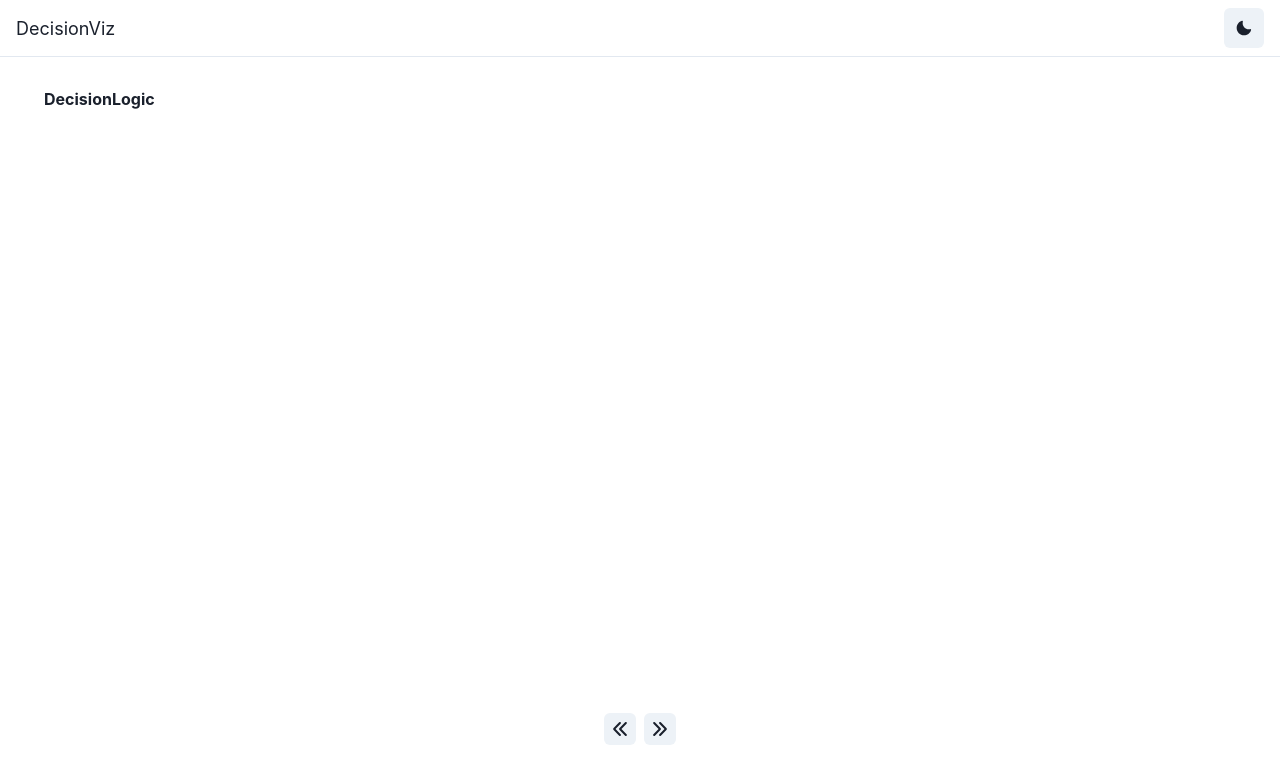
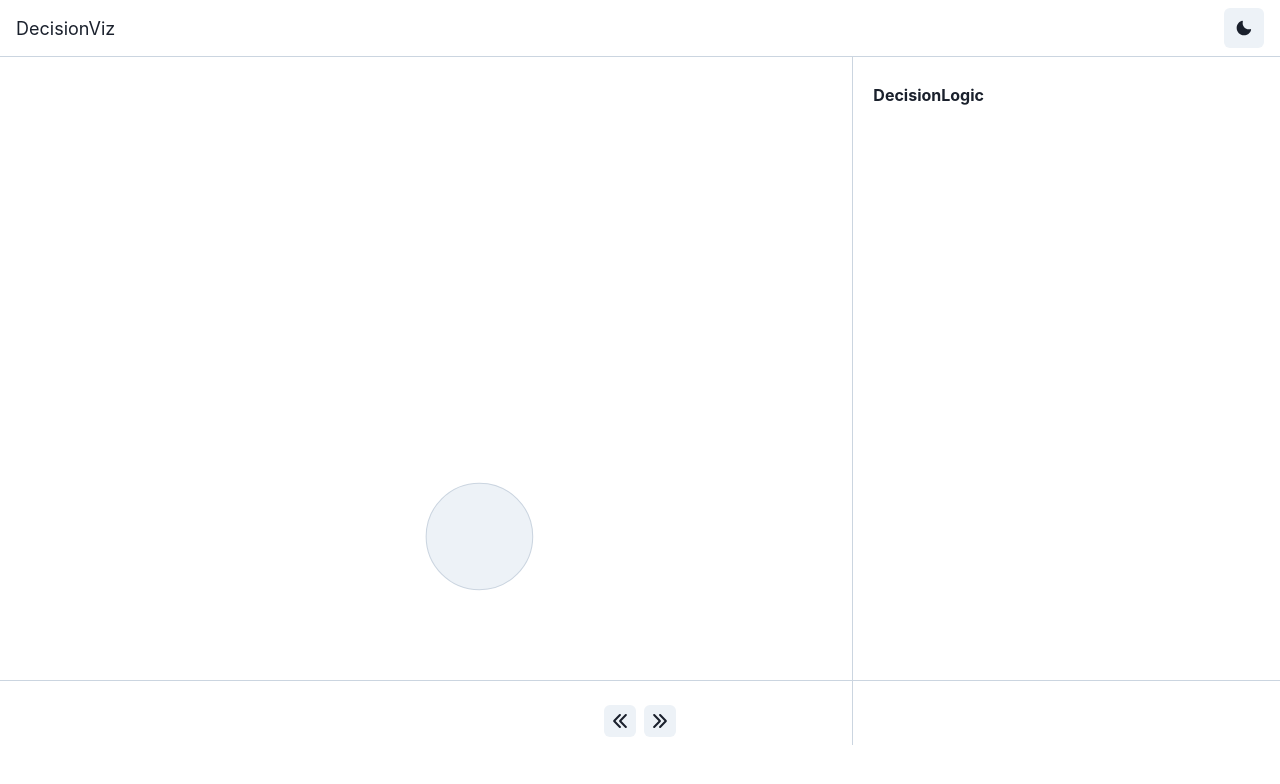
Before and after one commit to todorovicveljko1/bot_viz, a Next.js app: page /app in a window 1280 px wide. Shown: the top 784 px of the page. Built offline with nearby package versions, Linux system fonts and the light colour scheme.

Commit message:
SVGBase and Color fixes

```diff
--- a/components/Explorer/DecisionBlock.tsx
+++ b/components/Explorer/DecisionBlock.tsx
@@ -38,7 +38,9 @@ export function DecisionBlock(props: DecisionBlockProps) {
                 }
             >
                 {props.children}
-                <Text fontWeight={"bold"}>Decision </Text>
+                <Text fontWeight={"bold"} cursor="pointer">
+                    Decision{" "}
+                </Text>
                 <Code px="2" fontSize={"md"}>
                     {props.method}
                 </Code>{" "}
--- a/components/Explorer/Root.tsx
+++ b/components/Explorer/Root.tsx
@@ -27,7 +27,7 @@ export function Root(props: RootProps) {
     const [isOpen, setIsOpen] = useState(true);
     const { active } = useTurnData();
     return (
-        <VStack p="4" px="6">
+        <VStack py="5" alignItems={"start"} height={"full"} overflowY="scroll">
             <UnorderedList listStyleType={"none"} mx={"unset"}>
                 <ListItem my="0.5">
                     <HStack
@@ -38,14 +38,15 @@ export function Root(props: RootProps) {
                         px="4"
                         mb="2"
                         borderLeft={"4px"}
-                        borderRadius={"base"}
                         borderColor={
                             active?.debug[props._id]
                                 ? statusPick[active.debug[props._id].status]
                                 : "transparent"
                         }
                     >
-                        <Text fontWeight={"bold"}>DecisionLogic</Text>
+                        <Text fontWeight={"bold"} cursor="pointer">
+                            DecisionLogic
+                        </Text>
                         {active && active.debug[props._id] && (
                             <Text color="gray.500" pl="1">
                                 {ms_time(active.debug[props._id].time)}
--- a/components/Explorer/SequenceBlock.tsx
+++ b/components/Explorer/SequenceBlock.tsx
@@ -35,7 +35,9 @@ export function SequenceBlock(props: SequenceBlockProps) {
                 }
             >
                 {props.children}
-                <Text fontWeight={"bold"}>Sequence</Text>
+                <Text fontWeight={"bold"} cursor="pointer">
+                    Sequence
+                </Text>
                 {active && active.debug[props._id] && (
                     <Text color="gray.500" pl="1">
                         {ms_time(active.debug[props._id].time)}
--- a/components/Layout/Dashboard.tsx
+++ b/components/Layout/Dashboard.tsx
@@ -8,10 +8,10 @@ export interface DashboardProps {
 
 export function Dashboard(props: DashboardProps) {
     return (
-        <VStack align="stretch" overflow={"hidden"}>
+        <VStack spacing="0" align="stretch" overflow={"hidden"}>
             <Navbar />
             {props.plane ? (
-                <>{props.children}</>
+                <Box mt="8">{props.children}</Box>
             ) : (
                 <Box p="4" pt="2">
                     {props.children}
--- a/components/Nav/Navbar.tsx
+++ b/components/Nav/Navbar.tsx
@@ -13,7 +13,9 @@ export function Navbar(props: NavbarProps) {
             px="4"
             py="2"
             borderBottomWidth="1px"
-      borderBottomColor={colorMode == "light" ? "gray.200" : "whiteAlpha.200"}
+            borderBottomColor={
+                colorMode == "light" ? "gray.300" : "whiteAlpha.300"
+            }
         >
             <Box fontSize="lg">DecisionViz</Box>
             <Box>
--- /dev/null
+++ b/components/SVGRenderer/SVGBase.tsx
@@ -0,0 +1,63 @@
+import { useEffect, useRef, useState } from "react";
+import { SVGRegisterEvents } from "../../utils/SVGRegisterEvents";
+import { VizService } from "../../utils/VizService";
+import data from "../../public/example.json";
+import { useColorMode, useToken } from "@chakra-ui/react";
+
+export type SVGBaseProps = {
+    children?: JSX.Element | JSX.Element | string | string[];
+    zoomLevel?: number;
+};
+
+export function SVGBase(props: SVGBaseProps) {
+    const svgRef = useRef<SVGSVGElement>(null);
+    const [zoomLevel, setZoomLevel] = useState(props.zoomLevel ?? 800);
+    const [positionOffset, setPositionOffset] = useState([0, 0]);
+    const { colorMode } = useColorMode();
+    const [fillDark, strokeDark, fillLight, strokeLight] = useToken("colors", [
+        "whiteAlpha.100",
+        "whiteAlpha.300",
+        "gray.100",
+        "gray.300",
+    ]);
+    useEffect(
+        function () {
+            if (svgRef.current) {
+                SVGRegisterEvents(svgRef.current, {
+                    setPositionOffset,
+                    zoomLevel,
+                });
+                VizService.getInstance().linkToSVG(svgRef.current);
+                //VizService.getInstance().loadJSON(data);
+            }
+        },
+        [zoomLevel]
+    );
+
+    return (
+        <svg
+            ref={svgRef}
+            xmlns="http://www.w3.org/2000/svg"
+            style={{ width: "100%", height: "100%" }}
+            viewBox={`
+            ${
+                svgRef.current
+                    ? svgRef.current.viewBox.baseVal.x
+                    : -zoomLevel / 2 - positionOffset[0]
+            }
+            ${
+                svgRef.current
+                    ? svgRef.current.viewBox.baseVal.y
+                    : -zoomLevel / 2 - positionOffset[1]
+            }
+            ${zoomLevel}
+            ${zoomLevel}
+          `}
+            fill={colorMode == "light" ? fillLight : fillDark}
+            stroke={colorMode == "light" ? strokeLight : strokeDark}
+            strokeWidth="1"
+        >
+            {props.children}
+        </svg>
+    );
+}
--- a/pages/app/index.tsx
+++ b/pages/app/index.tsx
@@ -1,19 +1,44 @@
-import { HStack, VStack } from "@chakra-ui/react";
+import { HStack, VStack, Grid, GridItem, useColorMode } from "@chakra-ui/react";
 import type { NextPage } from "next";
 import { Root } from "../../components/Explorer/Root";
 import { Dashboard } from "../../components/Layout/Dashboard";
+import { SVGBase } from "../../components/SVGRenderer/SVGBase";
 import { TurnTimeline } from "../../components/TurnTimeline/TurnTimeline";
 import data from "../../public/example.json";
 import { useTurnData } from "../../utils/turnData";
 
 const Home: NextPage = () => {
     const { root } = useTurnData();
+    const { colorMode } = useColorMode();
     return (
         <Dashboard plane={true}>
             <VStack align="start">
-                <HStack minH="78vh" align={"start"}>
-                    <Root _id={0} _type="DecisionLogic" root={root}></Root>
-                </HStack>
+                <Grid
+                    minH="78vh"
+                    maxH="78vh"
+                    width="full"
+                    templateColumns="repeat(3, 1fr)"
+                    borderBottom="1px"
+                    borderBottomColor={
+                        colorMode == "light" ? "gray.300" : "whiteAlpha.300"
+                    }
+                >
+                    <GridItem
+                        colSpan={2}
+                        borderRight="1px"
+                        borderRightColor={
+                            colorMode == "light" ? "gray.300" : "whiteAlpha.300"
+                        }
+                        minH={0}
+                    >
+                        <SVGBase>
+                            <circle cx="50" cy="50" r="50" />
+                        </SVGBase>
+                    </GridItem>
+                    <GridItem minH={0}>
+                        <Root _id={0} _type="DecisionLogic" root={root}></Root>
+                    </GridItem>
+                </Grid>
                 <TurnTimeline />
             </VStack>
         </Dashboard>
--- /dev/null
+++ b/utils/SVGRegisterEvents.ts
@@ -0,0 +1,68 @@
+import { Dispatch, SetStateAction } from "react";
+
+export type SVGRegisterEventsOptions = {
+    panningMode?: "None" | "MouseDownUp" | "Prop";
+    isPanning?: boolean;
+    setPositionOffset: Dispatch<SetStateAction<number[]>>;
+    setZoomLevel?: Dispatch<SetStateAction<number>>;
+    zoomLevel: number;
+};
+
+/** Register Panning Effect to SVG */
+export function SVGRegisterEvents(
+    svg: SVGSVGElement,
+    options: SVGRegisterEventsOptions
+) {
+    const {
+        panningMode = "MouseDownUp",
+        isPanning = false,
+        setPositionOffset,
+        zoomLevel,
+    } = options;
+    let _isPanning = false;
+    let point = svg.createSVGPoint();
+    let origin = svg.createSVGPoint();
+    let localZoomLevel = zoomLevel;
+    function getPointFromEvent(event: MouseEvent) {
+        const ctm = svg.getScreenCTM();
+        if (!ctm) return;
+        point.x = event.clientX;
+        point.y = event.clientY;
+        return point.matrixTransform(ctm.inverse());
+    }
+    function MouseDown(this: SVGSVGElement, event: MouseEvent) {
+        if (panningMode == "MouseDownUp") _isPanning = true;
+        origin = getPointFromEvent(event) as DOMPoint;
+    }
+    function MouseUp(this: SVGSVGElement, event: MouseEvent) {
+        if (panningMode == "MouseDownUp") _isPanning = false;
+    }
+    function MouseMove(this: SVGSVGElement, event: MouseEvent) {
+        if (
+            (panningMode == "MouseDownUp" && _isPanning) ||
+            (panningMode == "Prop" && isPanning)
+        ) {
+            const position = getPointFromEvent(event);
+            if (!position) return;
+
+            svg.viewBox.baseVal.x -= position.x - origin.x;
+            svg.viewBox.baseVal.y -= position.y - origin.y;
+        }
+    }
+    function MouseWheel(this: SVGSVGElement, event: WheelEvent) {
+        event.preventDefault();
+        let newLocalZoomLevel = Math.max(
+            Math.min(localZoomLevel + event.deltaY * -1, 2000),
+            400
+        );
+        svg.viewBox.baseVal.x += -(newLocalZoomLevel - localZoomLevel) / 2;
+        svg.viewBox.baseVal.y += -(newLocalZoomLevel - localZoomLevel) / 2;
+        svg.viewBox.baseVal.width = newLocalZoomLevel;
+        svg.viewBox.baseVal.height = newLocalZoomLevel;
+        localZoomLevel = newLocalZoomLevel;
+    }
+    svg.addEventListener("mousedown", MouseDown);
+    svg.addEventListener("mouseup", MouseUp);
+    svg.addEventListener("mousemove", MouseMove);
+    svg.addEventListener("wheel", MouseWheel);
+}
--- /dev/null
+++ b/utils/VizService/index.ts
@@ -0,0 +1,26 @@
+export type Def = {
+    key: string;
+    type: string;
+    data: any;
+};
+/**
+ * Singleton
+ */
+export class VizService {
+    public static instance: VizService;
+
+    public defs: Map<string, Def> = new Map<string, Def>();
+    public root?: SVGSVGElement;
+
+    linkToSVG(svg: SVGSVGElement) {
+        this.root = svg;
+    }
+
+    public static getInstance(): VizService {
+        if (!VizService.instance) {
+            VizService.instance = new VizService();
+        }
+
+        return VizService.instance;
+    }
+}
```
Also changed, not shown: components/SVGRenderer/SVGRenderer.tsx (added, +9 -0 lines), pages/index.tsx (+23 -0 lines), utils/VizService/info.txt (added). Lines whose indentation alone changed are shown as unchanged.
